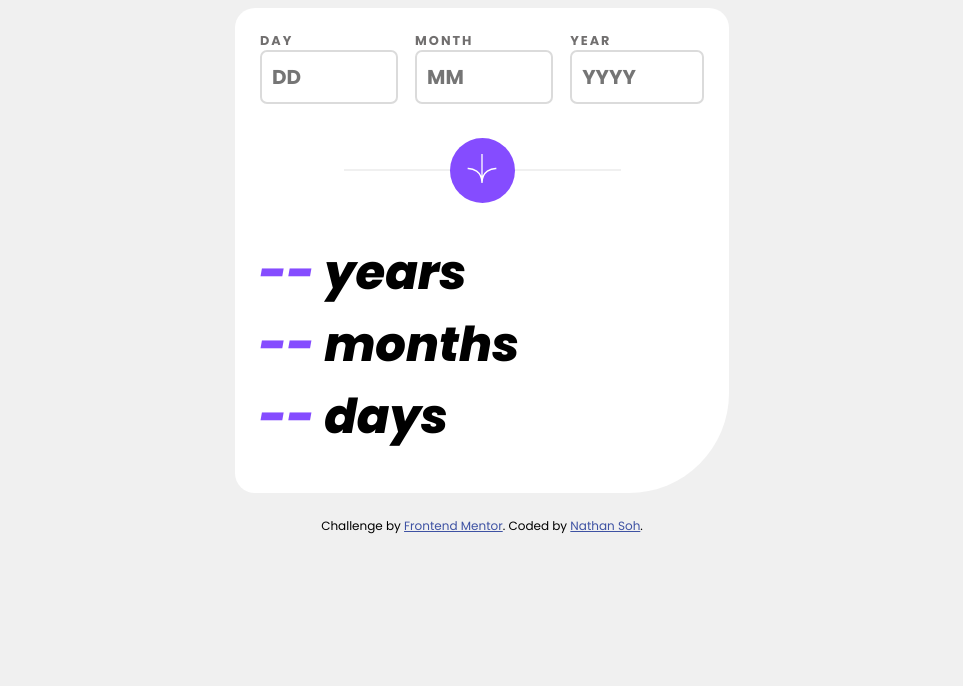
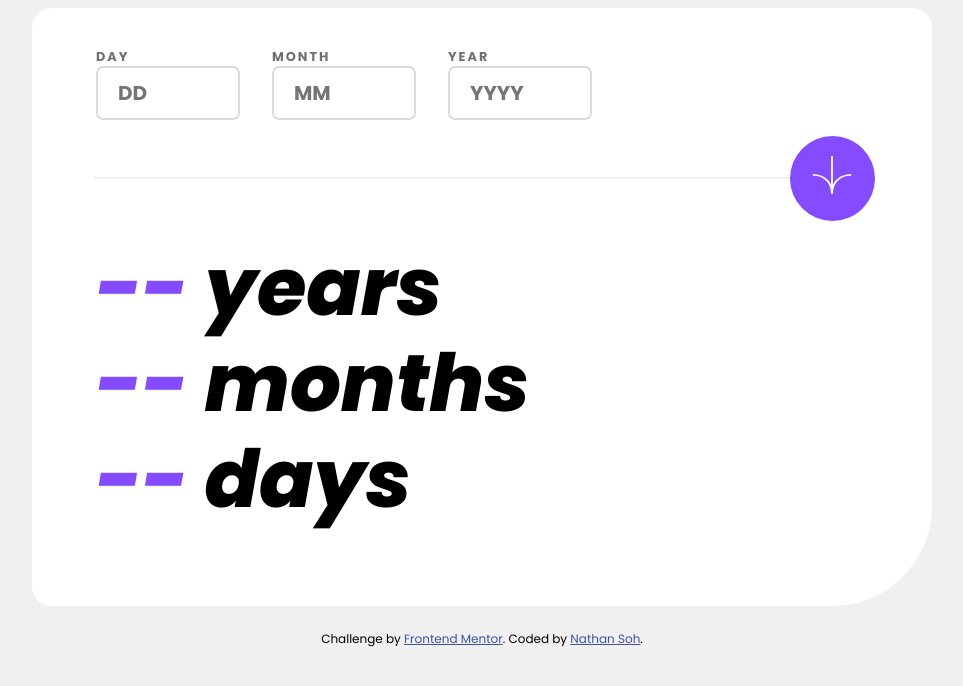
Before and after one commit to nFinityV2/age-calculator-fem, a plain HTML site: page index.html in a window 1280 px wide. Shown: the whole page, without its empty margins (158-1121 px from the left). Drawn offline with Linux system fonts and the light colour scheme.

Commit message:
Finished Desktop Layout

```diff
--- a/styles.css
+++ b/styles.css
@@ -53,9 +53,10 @@ input:hover, input:active {
 hr {
     width: 275px;
     position: relative;
-    bottom: 58px;
+    bottom: 50px;
     z-index: 1;
     border: 1px solid var(--off-white);
+    margin: 0;
 }
 
 .input-container {
@@ -82,6 +83,7 @@ hr {
 
 .output-container {
     margin: 0 1.5em 1em;
+    line-height: 1.2;
 }
 
 .output-container > h1, .output-container > h1 > span {
@@ -125,6 +127,7 @@ hr {
     font-weight: 400;
     font-style: italic;
     font-size: 0.75rem;
+    margin: 0.75em 0 0;
 }
 
 .attribution {
@@ -137,3 +140,54 @@ hr {
     color: hsl(228, 45%, 44%);
     font-size: 0.75rem;
 }
+
+
+@media (min-width: 1024px) {
+    main {
+        width: 900px;
+        height: 550px;
+    }
+
+    input {
+        width: 100px;
+        padding: 0.5em 1em;
+    }
+
+    hr {
+        width: 775px;
+        bottom: 60px;
+    }
+
+    .input-container{
+        margin: 1em 4em 0;
+    }
+
+    .input-container {
+        justify-content: flex-start;
+        column-gap: 2em;
+    }
+
+    .btn-container {
+        margin: 0 4em
+    }
+
+    .btn-age {
+        width: 85px;
+        height: 85px;
+        position: relative;
+        left: 350px;
+    }
+
+    .btn-age > img {
+        max-width: 40px;
+        max-height: 40px;
+    }
+
+    .output-container {
+        margin: 0 4em 2em;
+    }
+
+    .output-container > h1, .output-container > h1 > span {
+        font-size: 5rem;
+    }
+}
```
